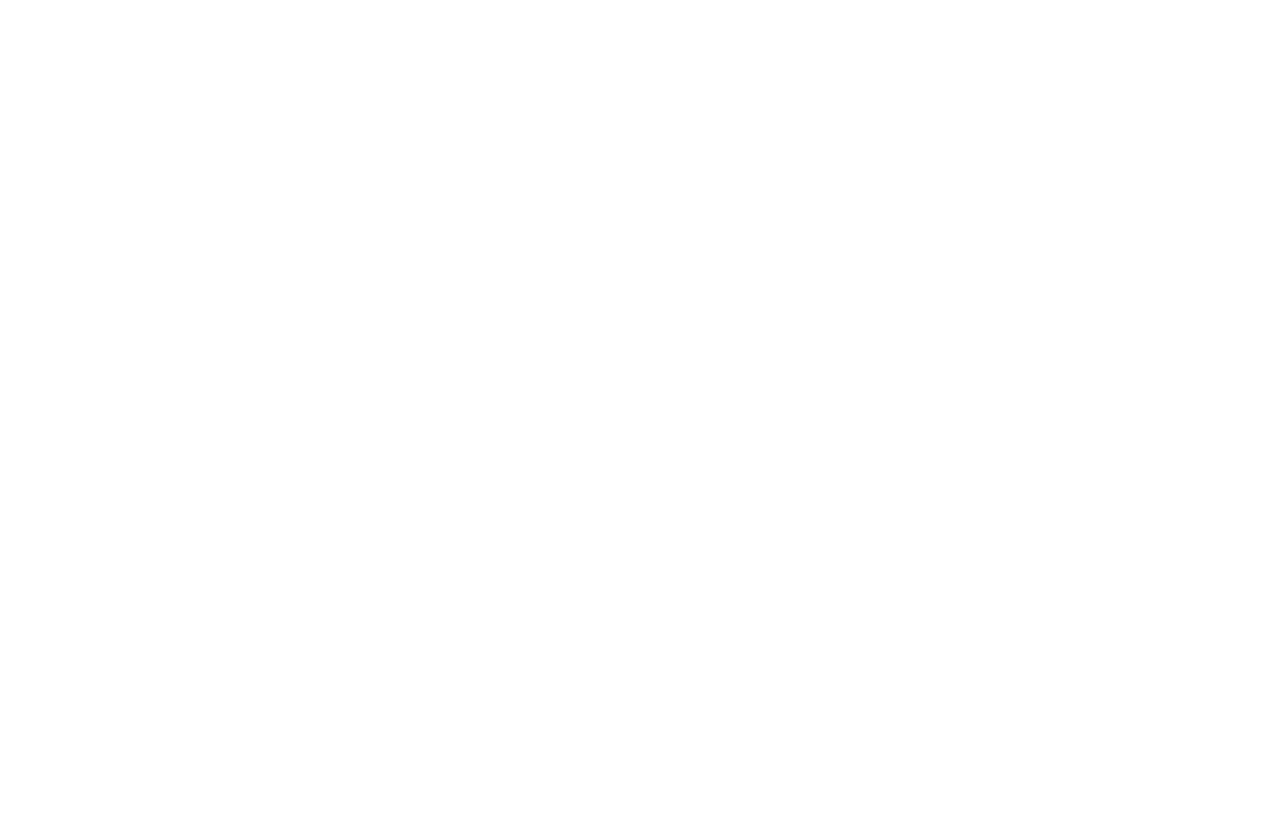
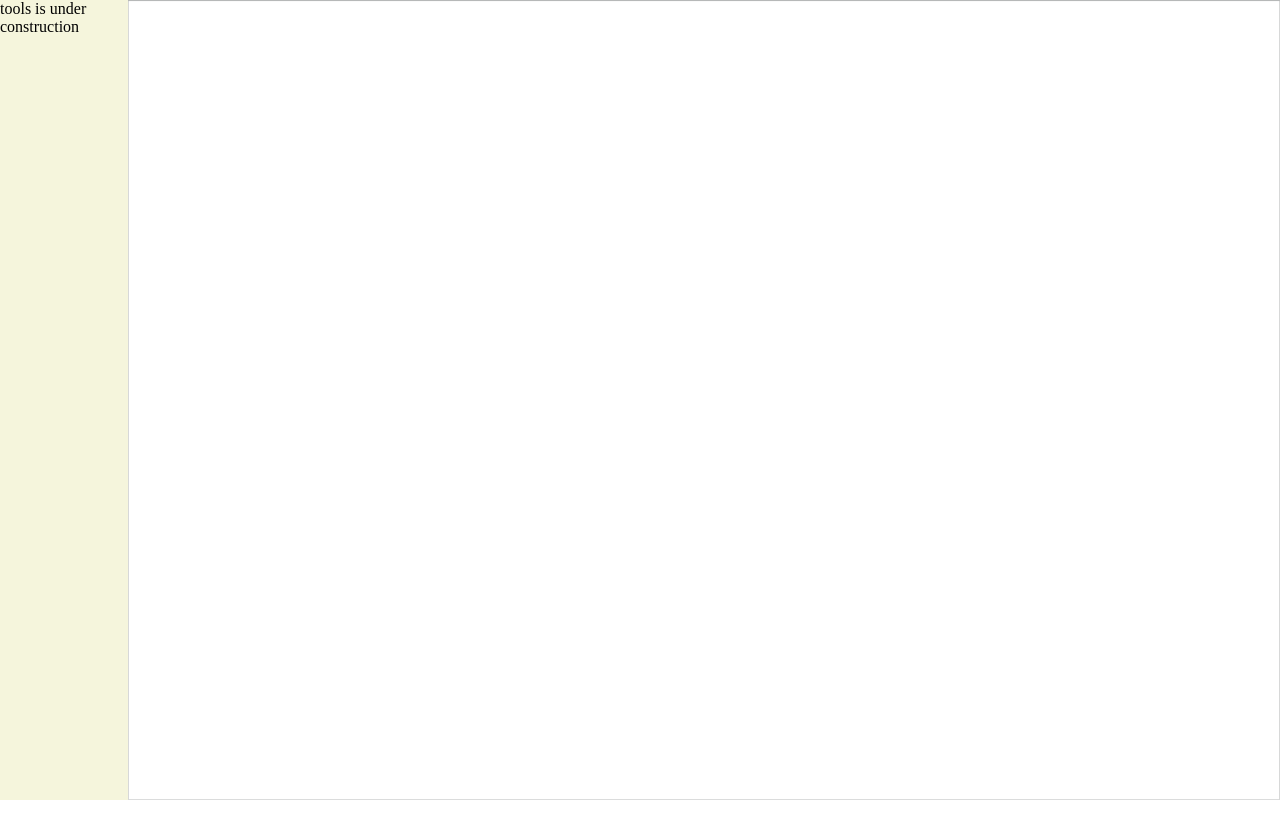
Before and after one commit to virdhi-tech-lab/sketch-demo, a React (Create React App) app: page / in a window 1280 px wide. Shown: the top 838 px of the page. After the commit the page ends 800 px from the top, so only its background shows below. Built offline with nearby package versions, Linux system fonts and the light colour scheme.

Commit message:
Sketch canvas added

```diff
--- a/src/component/App.js
+++ b/src/component/App.js
@@ -1,20 +1,34 @@
 import React, { Component } from "react";
 import styles from "../style/App.module.scss";
 import Sketch from "./Sketch";
+import { TOOL } from "./constants";
 
 class App extends Component {
+  state = {
+    toolInfo: {
+      Tools: []
+    },
+    tool: TOOL.PENCIL,
+    color: "#234494"
+  };
+
   updateToolInfo = data => {
-    console.log(data);
+    this.setState({ toolInfo: data });
   };
+
   render() {
+    const { color, toolInfo, tool } = this.state;
     return (
       <div className={styles.container}>
-        <Sketch
-          tool="pencil"
-          color="#344"
-          toolInfo={{ Tools: [] }}
-          updateToolInfo={this.updateToolInfo}
-        />
+        <div className={styles.toolsPanel}>tools is under construction</div>
+        <div className={styles.sketch}>
+          <Sketch
+            tool={tool}
+            color={color}
+            toolInfo={toolInfo}
+            updateToolInfo={this.updateToolInfo}
+          />
+        </div>
       </div>
     );
   }
--- a/src/component/Sketch.js
+++ b/src/component/Sketch.js
@@ -1,4 +1,5 @@
 import React from "react";
+import { TOOL } from "./constants";
 
 export default class Sketch extends React.Component {
   constructor(props) {
@@ -8,52 +9,32 @@
     this.ctx = {};
     this.canvas = {};
     this.toolEnable = false;
-    this.state = {
-      toolEnable: false
-    };
   }
   static defaultProps = {
-    width: window.innerWidth * 0.75,
-    height: ((window.innerWidth * 0.75) / 4) * 5
+    width: window.innerWidth * 0.9,
+    height: window.innerHeight
   };
   componentDidMount() {
     this.canvas = document.getElementById("canvas");
     this.ctx = this.canvas.getContext("2d");
-    // let { annotation } = this.props;
-    // let pencilTools = _.filter(annotation.toolInfo.Tools, tool => {
-    //   return tool.toolType == appConstants.TOOL.pencil;
-    // });
-    // pencilTools.forEach(tool => {
-    //   for (let i = 0; i < tool.Xpos.length - 1; i++) {
-    //     this.renderLine(
-    //       tool.Xpos[i],
-    //       tool.Ypos[i],
-    //       tool.Xpos[i + 1],
-    //       tool.Ypos[i + 1],
-    //       tool.color
-    //     );
-    //   }
-    // });
+    const { toolInfo } = this.props;
+    const pencilTools = toolInfo.Tools.filter(
+      tool => tool.toolType === TOOL.PENCIL
+    );
+
+    pencilTools.forEach(tool => {
+      for (let i = 0; i < tool.Xpos.length - 1; i++) {
+        this.renderLine(
+          tool.Xpos[i],
+          tool.Ypos[i],
+          tool.Xpos[i + 1],
+          tool.Ypos[i + 1],
+          tool.color
+        );
+      }
+    });
   }
 
-  componentDidUpdate() {
-    // this.ctx.clearRect(0, 0, this.canvas.width, this.canvas.height);
-    // let { annotation } = this.props;
-    // let pencilTools = _.filter(annotation.toolInfo.Tools, tool => {
-    //   return tool.toolType == appConstants.TOOL.pencil;
-    // });
-    // pencilTools.forEach(tool => {
-    //   for (let i = 0; i < tool.Xpos.length - 1; i++) {
-    //     this.renderLine(
-    //       tool.Xpos[i],
-    //       tool.Ypos[i],
-    //       tool.Xpos[i + 1],
-    //       tool.Ypos[i + 1],
-    //       tool.color
-    //     );
-    //   }
-    // });
-  }
   componentWillUnmount() {
     this.ctx.clearRect(0, 0, this.canvas.width, this.canvas.height);
   }
@@ -105,7 +86,7 @@
     this.down.x = e.clientX - canvas.getBoundingClientRect().left;
     this.down.y = e.clientY - canvas.getBoundingClientRect().top;
 
-    if (tool == "pencil") {
+    if (tool === TOOL.PENCIL) {
       this.ctx = canvas.getContext("2d");
       this.ctx.fillStyle = color;
       tempTool.toolType = tool;
--- /dev/null
+++ b/src/component/constants.js
@@ -0,0 +1,5 @@
+export const TOOL = {
+  PENCIL: "pencil",
+  ERASE: "erase",
+  TEXT: "text"
+};
--- a/src/style/App.module.scss
+++ b/src/style/App.module.scss
@@ -1,3 +1,15 @@
 .container {
   width: 100%;
+  display: flex;
 }
+.toolsPanel {
+  display: flex;
+  width: 10%;
+  background-color: beige;
+}
+.sketch {
+  display: flex;
+  box-shadow: 0 0 0 0 rgba(19, 124, 189, 0), 0 0 0 0 rgba(19, 124, 189, 0),
+    inset 0 0 0 1px rgba(16, 22, 26, 0.15),
+    inset 0 1px 1px rgba(16, 22, 26, 0.2);
+}
```
